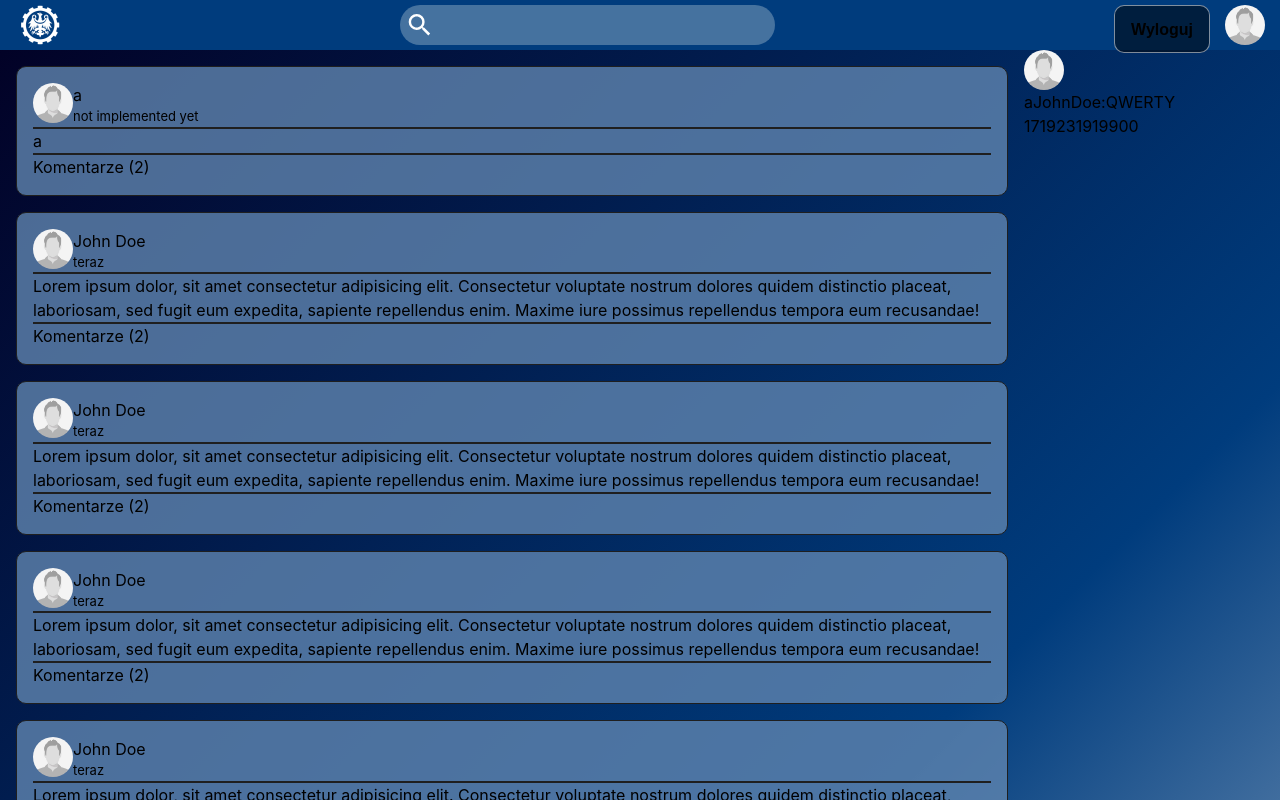
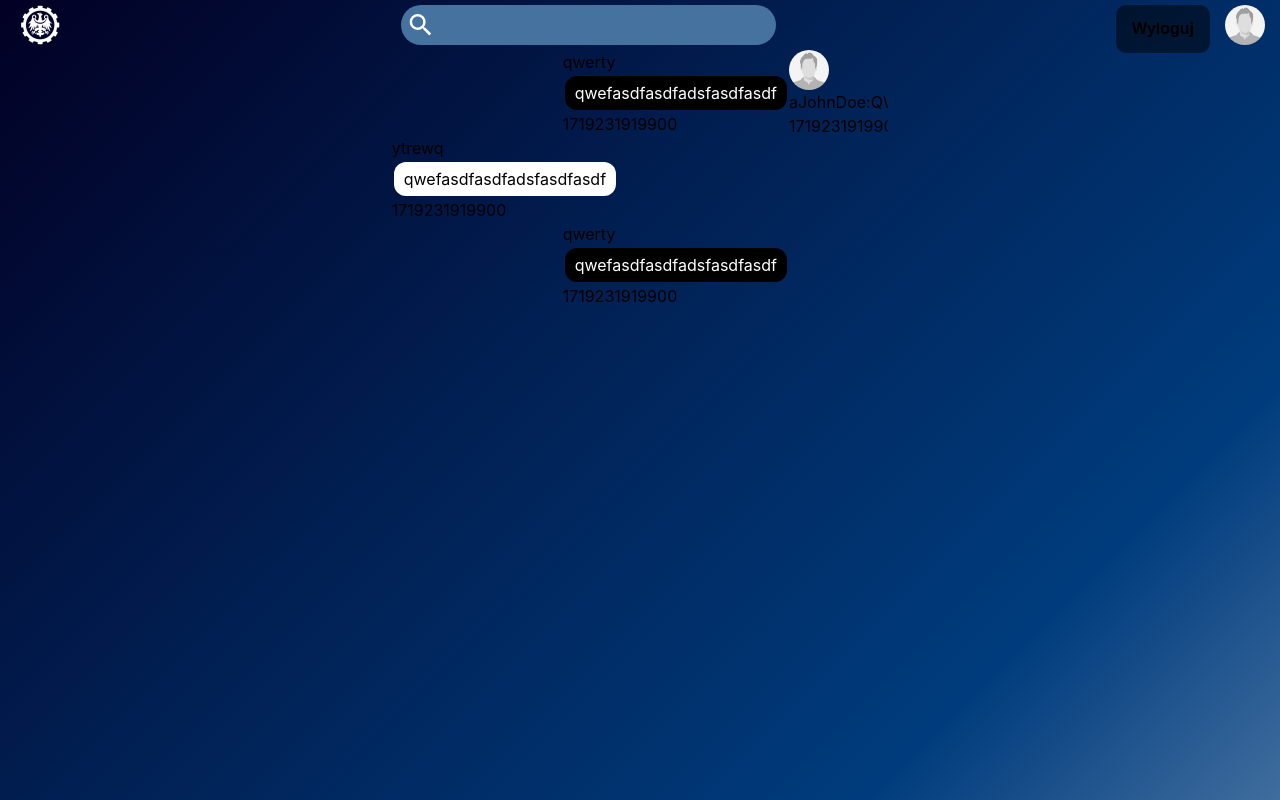
Before and after one commit to SwingyMan/Engineers-Project, a React (Vite) app in the folder engineers_project.client/: page /login in a window 1280 px wide. Both pictures are taken after typing "Sample", "Sample123" into the empty fields and a click on the button "Login". Built offline with nearby package versions, Linux system fonts and the light colour scheme.

Commit message:
chat init

```diff
--- a/engineers_project.client/src/Pages/FeedPage.tsx
+++ b/engineers_project.client/src/Pages/FeedPage.tsx
@@ -2,6 +2,7 @@ import styled from "styled-components";
 import { MessageBox } from "../components/MessageBox/MessageBox";
 import { Post } from "../components/MessageBox/PostClass";
 import { ChatBox } from "../components/RightNavBar/ChatBox";
+import { Message } from "../components/Chat/Message";
 
 let post = new Post(
     "Lorem ipsum dolor, sit amet consectetur adipisicing elit. Consectetur voluptate nostrum dolores quidem distinctio placeat, laboriosam, sed fugit eum expedita, sapiente repellendus enim. Maxime iure possimus repellendus tempora eum recusandae!",
@@ -33,12 +34,16 @@ export function FeedPage() {
     return (
         <StyledPage>
             <PostFeed>
-                <MessageBox
-                    postInfo={new Post("a", "a", "a", 1, "src/assets/john-doe.jpg", 1)}
-                />
-                <MessageBox postInfo={post} />
-                <MessageBox postInfo={post} /><MessageBox postInfo={post} />
-                <MessageBox postInfo={post} /><MessageBox postInfo={post} />
+                <Message date={Date.now()} send={1} message="qwefasdfasdfadsfasdfasdf" sender="qwerty"/>
+                <Message date={Date.now()} send={0} message="qwefasdfasdfadsfasdfasdf" sender="ytrewq"/>
+                <Message date={Date.now()} send={1} message="qwefasdfasdfadsfasdfasdf" sender="qwerty"/>
+
+                {/* <MessageBox
+                    // postInfo={new Post("a", "a", "a", 1, "src/assets/john-doe.jpg", 1)}
+                // />*/}
+                {/* <MessageBox postInfo={post} /> */}
+                {/* <MessageBox postInfo={post} /><MessageBox postInfo={post} /> */}
+                {/* <MessageBox postInfo={post} /><MessageBox postInfo={post} /> */}
             </PostFeed>
             <ChatFeed>
             <ChatBox ChatName="a" Sender="JohnDoe" ChatImg="src/assets/john-doe.jpg" Message="QWERTY" Date={ Date.now().toString()}/>
--- /dev/null
+++ b/engineers_project.client/src/components/Chat/Message.tsx
@@ -0,0 +1,40 @@
+import styled from "styled-components";
+
+const StyledMessageBox = styled.div<{ send: number }>`
+   // background-color: ${(props) => props.send == 1 ? "red" : "blue"};
+ display: flex;
+ flex-direction: ${(props) => props.send == 1 ? "row-reverse" : "row "};
+
+`
+const MessageWraper = styled.div`
+   max-width: 80%;
+`
+const StyledMessage = styled.div<{ send: number }>`
+    background-color: ${(props) => props.send == 1 ? "black" : "white"};
+    color: ${(props) => props.send == 1 ? "white" : "black"};
+width: min-content;
+
+margin:2px;
+padding: 5px 10px;
+border-radius: 12px;
+`
+interface MessageInterface {
+    date: number,
+    message: string,
+    send: number
+    sender: string
+    //edit
+}
+export function Message({ date, message, send, sender }: MessageInterface) {
+    return (
+        <StyledMessageBox send={send}>
+            <MessageWraper>
+            {sender}
+            <StyledMessage send={send}>
+                {message}
+            </StyledMessage>
+            {date}
+            </MessageWraper>
+        </StyledMessageBox>
+    );
+}
```
